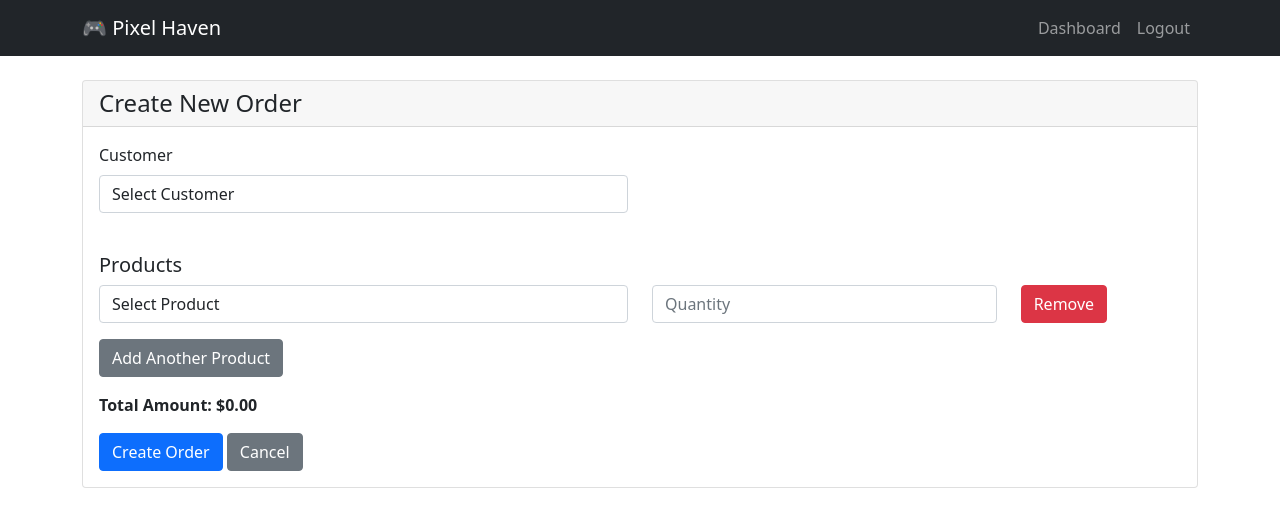
After one commit to vickyyylii/pixel-haven, a Flask app: page /orders/create in a window 1280 px wide. The commit adds this page. Shown: the top 527 px of the page. Run offline with Flask 3, Linux system fonts and the light colour scheme; a user stored in the database is signed in; data comes from the database, SQL or seed files in the repository.

Commit message:
implement order management system with order creation and tracking

```diff
--- a/app.py
+++ b/app.py
@@ -362,6 +362,108 @@ def add_sample_data():
     else:
         print("✅ Sample data already exists")
 
+# Order Management Routes
+@app.route('/orders')
+@login_required
+def orders():
+    all_orders = Order.query.all()
+    return render_template('orders/list.html', orders=all_orders)
+
+@app.route('/orders/create', methods=['GET', 'POST'])
+@login_required
+def create_order():
+    customers = Customer.query.all()
+    products = Product.query.all()
+
+    if request.method == 'POST':
+        customer_id = int(request.form['customer_id'])
+        product_ids = request.form.getlist('product_ids')
+        quantities = request.form.getlist('quantities')
+
+        # Calculate total amount
+        total_amount = 0
+        order_items = []
+
+        for i, product_id in enumerate(product_ids):
+            product = Product.query.get(int(product_id))
+            quantity = int(quantities[i])
+
+            if product and quantity > 0:
+                # Check stock availability
+                if product.stock_quantity >= quantity:
+                    subtotal = product.price * quantity
+                    total_amount += subtotal
+
+                    # Create order item
+                    order_item = OrderItem(
+                        quantity=quantity,
+                        unit_price=product.price,
+                        product_id=product.id
+                    )
+                    order_items.append(order_item)
+
+                    # Update product stock
+                    product.stock_quantity -= quantity
+                else:
+                    flash(f'Insufficient stock for {product.name}', 'error')
+                    return redirect(url_for('create_order'))
+
+        if order_items:
+            # Create order
+            new_order = Order(
+                total_amount=total_amount,
+                customer_id=customer_id,
+                employee_id=current_user.id
+            )
+
+            db.session.add(new_order)
+            db.session.flush()  # Get the order ID
+
+            # Add order items
+            for order_item in order_items:
+                order_item.order_id = new_order.id
+                db.session.add(order_item)
+
+            db.session.commit()
+            flash('Order created successfully!', 'success')
+            return redirect(url_for('orders'))
+        else:
+            flash('No valid products selected for order', 'error')
+
+    return render_template('orders/create.html', customers=customers, products=products)
+
+@app.route('/orders/<int:id>')
+@login_required
+def order_details(id):
+    order = Order.query.get_or_404(id)
+    return render_template('orders/details.html', order=order)
+
+@app.route('/orders/update_status/<int:id>', methods=['POST'])
+@login_required
+def update_order_status(id):
+    order = Order.query.get_or_404(id)
+    new_status = request.form['status']
+    order.status = new_status
+    db.session.commit()
+    flash(f'Order status updated to {new_status}', 'success')
+    return redirect(url_for('order_details', id=id))
+
+@app.route('/orders/delete/<int:id>')
+@login_required
+def delete_order(id):
+    order = Order.query.get_or_404(id)
+
+    # Restore product stock
+    for item in order.items:
+        product = Product.query.get(item.product_id)
+        if product:
+            product.stock_quantity += item.quantity
+
+    db.session.delete(order)
+    db.session.commit()
+    flash('Order deleted successfully!', 'success')
+    return redirect(url_for('orders'))
+
 if __name__ == '__main__':
     with app.app_context():
         db.create_all()
--- /dev/null
+++ b/templates/orders/create.html
@@ -0,0 +1,115 @@
+{% extends "base.html" %}
+
+{% block content %}
+<div class="row">
+    <div class="col-md-12">
+        <div class="card">
+            <div class="card-header">
+                <h4 class="mb-0">Create New Order</h4>
+            </div>
+            <div class="card-body">
+                <form method="POST" id="orderForm">
+                    <div class="row">
+                        <div class="col-md-6">
+                            <div class="mb-3">
+                                <label for="customer_id" class="form-label">Customer</label>
+                                <select class="form-control" id="customer_id" name="customer_id" required>
+                                    <option value="">Select Customer</option>
+                                    {% for customer in customers %}
+                                    <option value="{{ customer.id }}">{{ customer.name }} ({{ customer.email }})</option>
+                                    {% endfor %}
+                                </select>
+                            </div>
+                        </div>
+                    </div>
+
+                    <h5 class="mt-4">Products</h5>
+                    <div id="products-container">
+                        <div class="row product-row mb-3">
+                            <div class="col-md-6">
+                                <select class="form-control" name="product_ids" required>
+                                    <option value="">Select Product</option>
+                                    {% for product in products %}
+                                    <option value="{{ product.id }}" data-price="{{ product.price }}">
+                                        {{ product.name }} - ${{ "%.2f"|format(product.price) }} (Stock: {{ product.stock_quantity }})
+                                    </option>
+                                    {% endfor %}
+                                </select>
+                            </div>
+                            <div class="col-md-4">
+                                <input type="number" class="form-control" name="quantities" placeholder="Quantity" min="1" required>
+                            </div>
+                            <div class="col-md-2">
+                                <button type="button" class="btn btn-danger remove-product">Remove</button>
+                            </div>
+                        </div>
+                    </div>
+
+                    <div class="mb-3">
+                        <button type="button" class="btn btn-secondary" id="add-product">Add Another Product</button>
+                    </div>
+
+                    <div class="mb-3">
+                        <strong>Total Amount: $<span id="total-amount">0.00</span></strong>
+                    </div>
+
+                    <button type="submit" class="btn btn-primary">Create Order</button>
+                    <a href="{{ url_for('orders') }}" class="btn btn-secondary">Cancel</a>
+                </form>
+            </div>
+        </div>
+    </div>
+</div>
+
+<script>
+document.addEventListener('DOMContentLoaded', function() {
+    const productsContainer = document.getElementById('products-container');
+    const addProductBtn = document.getElementById('add-product');
+    const totalAmountSpan = document.getElementById('total-amount');
+
+    function calculateTotal() {
+        let total = 0;
+        const productRows = productsContainer.querySelectorAll('.product-row');
+
+        productRows.forEach(row => {
+            const productSelect = row.querySelector('select[name="product_ids"]');
+            const quantityInput = row.querySelector('input[name="quantities"]');
+
+            if (productSelect.value && quantityInput.value) {
+                const price = parseFloat(productSelect.selectedOptions[0].dataset.price);
+                const quantity = parseInt(quantityInput.value);
+                total += price * quantity;
+            }
+        });
+
+        totalAmountSpan.textContent = total.toFixed(2);
+    }
+
+    // Add product row
+    addProductBtn.addEventListener('click', function() {
+        const newRow = productsContainer.querySelector('.product-row').cloneNode(true);
+        newRow.querySelector('select').value = '';
+        newRow.querySelector('input').value = '';
+        productsContainer.appendChild(newRow);
+        attachEventListeners(newRow);
+    });
+
+    // Remove product row
+    function attachEventListeners(row) {
+        row.querySelector('.remove-product').addEventListener('click', function() {
+            if (productsContainer.querySelectorAll('.product-row').length > 1) {
+                row.remove();
+                calculateTotal();
+            }
+        });
+
+        row.querySelector('select').addEventListener('change', calculateTotal);
+        row.querySelector('input').addEventListener('input', calculateTotal);
+    }
+
+    // Attach listeners to initial row
+    attachEventListeners(productsContainer.querySelector('.product-row'));
+    calculateTotal();
+});
+</script>
+{% endblock %}
```
Also changed, not shown: templates/dashboard.html (+8 -0 lines), templates/orders/details.html (added, +93 -0 lines), templates/orders/list.html (added, +50 -0 lines).
